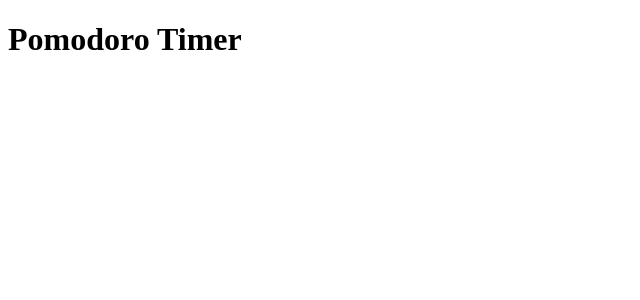
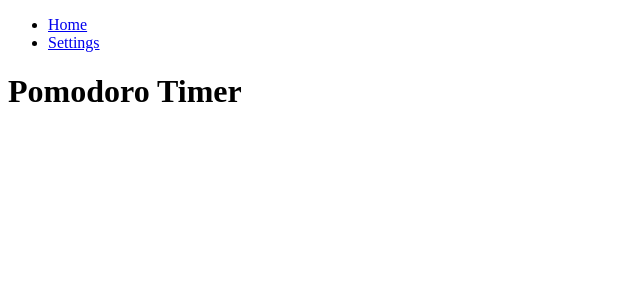
Before and after one commit to JustinDotRocks/pomodoro-timer, a React (Create React App) app: page / in a window 1280 px wide. Shown: the top 300 px of the page, without its empty margins (0-640 px from the left). Built offline with nearby package versions, Linux system fonts and the light colour scheme.

Commit message:
react router setup

```diff
--- a/package.json
+++ b/package.json
@@ -6,8 +6,10 @@
     "@testing-library/jest-dom": "^5.11.4",
     "@testing-library/react": "^11.1.0",
     "@testing-library/user-event": "^12.1.10",
+    "moment": "^2.29.1",
     "react": "^17.0.1",
     "react-dom": "^17.0.1",
+    "react-router-dom": "^5.2.0",
     "react-scripts": "4.0.1",
     "styled-components": "^5.2.1",
     "web-vitals": "^0.2.4"
--- a/src/App.js
+++ b/src/App.js
@@ -1,5 +1,12 @@
 import React from 'react';
 import styled from 'styled-components';
+import {
+  BrowserRouter as Router,
+  Switch,
+  Route,
+  Link
+} from "react-router-dom";
+
 
 const Main = styled.div`
   height: 100vh;
@@ -8,11 +15,39 @@
 
 function App() {
   return (
-    <Main>
-      <h1>
-        Pomodoro Timer
-      </h1>
-    </Main>
+    <Router>
+      <div>
+        <nav>
+          <ul>
+            <li>
+              <Link to="/">Home</Link>
+            </li>
+            <li>
+              <Link to="/settings">Settings</Link>
+            </li>
+          </ul>
+        </nav>
+
+        {/* A <Switch> looks through its children <Route>s and
+            renders the first one that matches the current URL. */}
+        <Switch>
+          <Route path="/settings">
+            <Main>
+              <h1>
+                Settings
+              </h1>
+            </Main>
+          </Route>
+          <Route path="/">
+            <Main>
+              <h1>
+                Pomodoro Timer
+              </h1>
+            </Main>
+          </Route>
+        </Switch>
+      </div>
+    </Router>
   )
 }
 
```
Also changed, not shown: .eslintrc.json (added), 1 other file (tests, documents, lock files or other folders).
